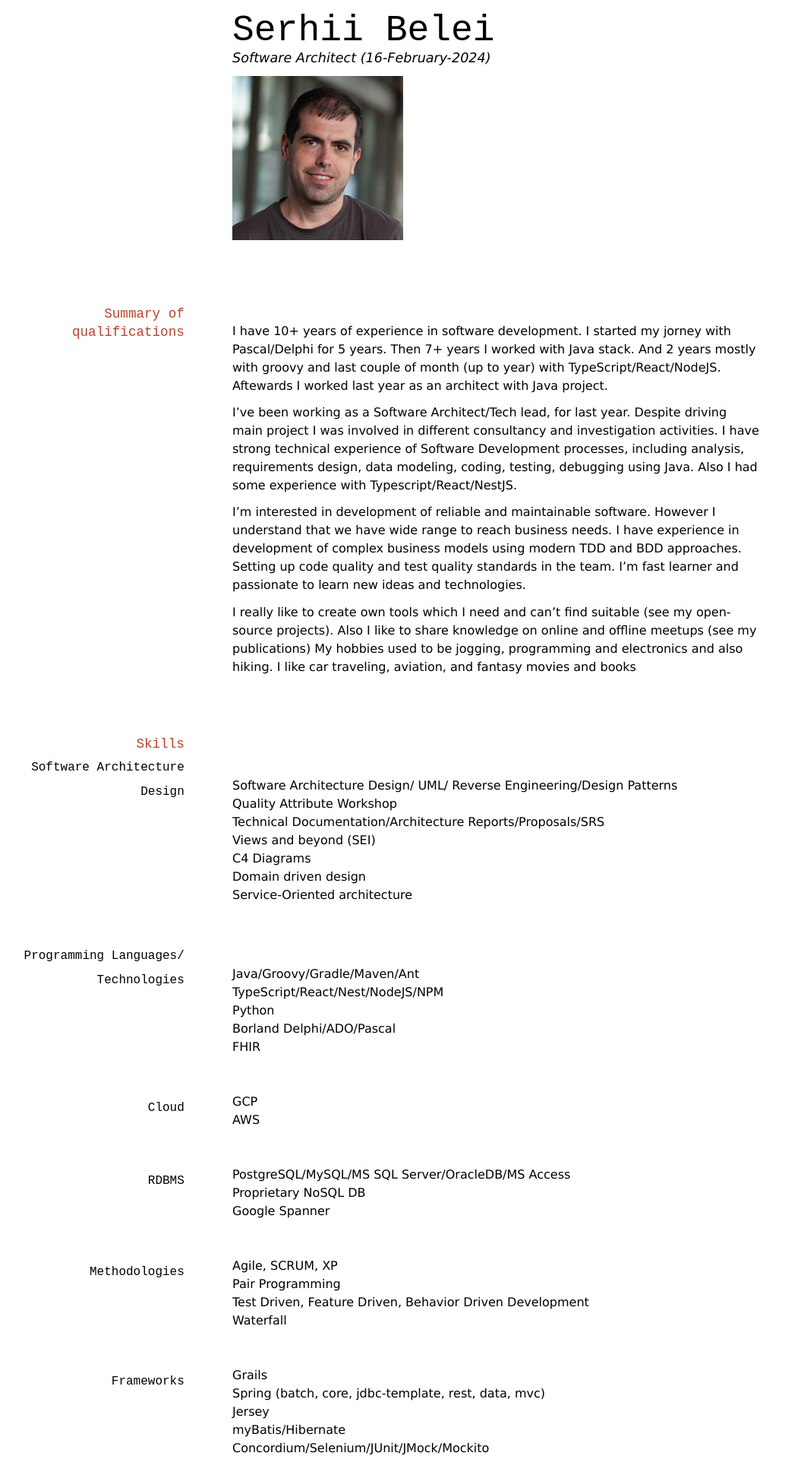
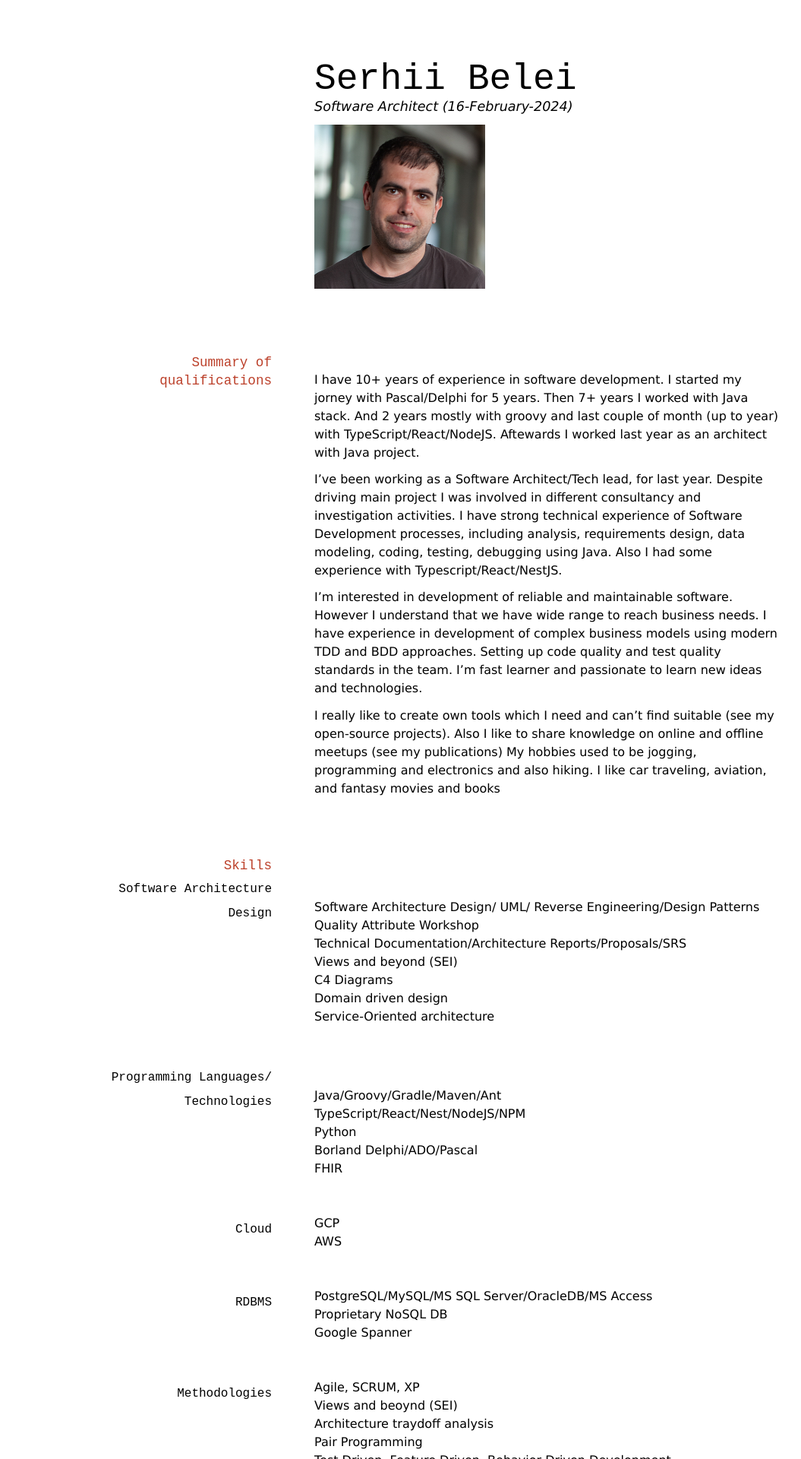
Before and after one commit to crc83/cv, a Jekyll site: the page built from index.md, in a window 1280 px wide. Shown: the top 1920 px of the page at 76% size, without its empty margins (26-1081 px from the left). Built offline with Jekyll 4.4.1, drawn with Linux system fonts in a browser that asks for light colours; our own code applies the rules of GitHub Pages for plain Markdown files; Markdown is read by kramdown in place of the engine named in the settings; some of the changed text lies outside the part shown.

Commit message:
fine tuned formatting

```diff
--- a/index.md
+++ b/index.md
@@ -49,6 +49,8 @@ My hobbies used to be jogging, programming and electronics and also hiking. I li
 ### Methodologies
 
 - Agile, SCRUM, XP
+- Views and beoynd (SEI)
+- Architecture traydoff analysis
 - Pair Programming
 - Test Driven, Feature Driven, Behavior Driven Development
 - Waterfall
--- a/media/davcustom-print.css
+++ b/media/davcustom-print.css
@@ -199,5 +199,5 @@ strong {
 }
 
 img[alt=logo] {
-	height: 150px;
+	height: 50px;
 }
--- a/media/davcustom-screen.css
+++ b/media/davcustom-screen.css
@@ -57,8 +57,8 @@ body {
 	line-height: 1.5em;
 	/*also written as...  font: normal normal 400 100%/1.5em;*/
 	font-family: Avenir,Verdana,sans-serif;
-	margin-top: 1em;
-	margin-left: 1em;
+	margin-top: 5em;
+	margin-left: 10em;
 }
 
 p {
@@ -196,7 +196,7 @@ strong {
 }
 
 img[alt=logo] {
-	height: 150px;
+	height: 75px;
 }
 
 /*
```
Also changed, not shown: other parts of index.md (+1 -1 lines).
